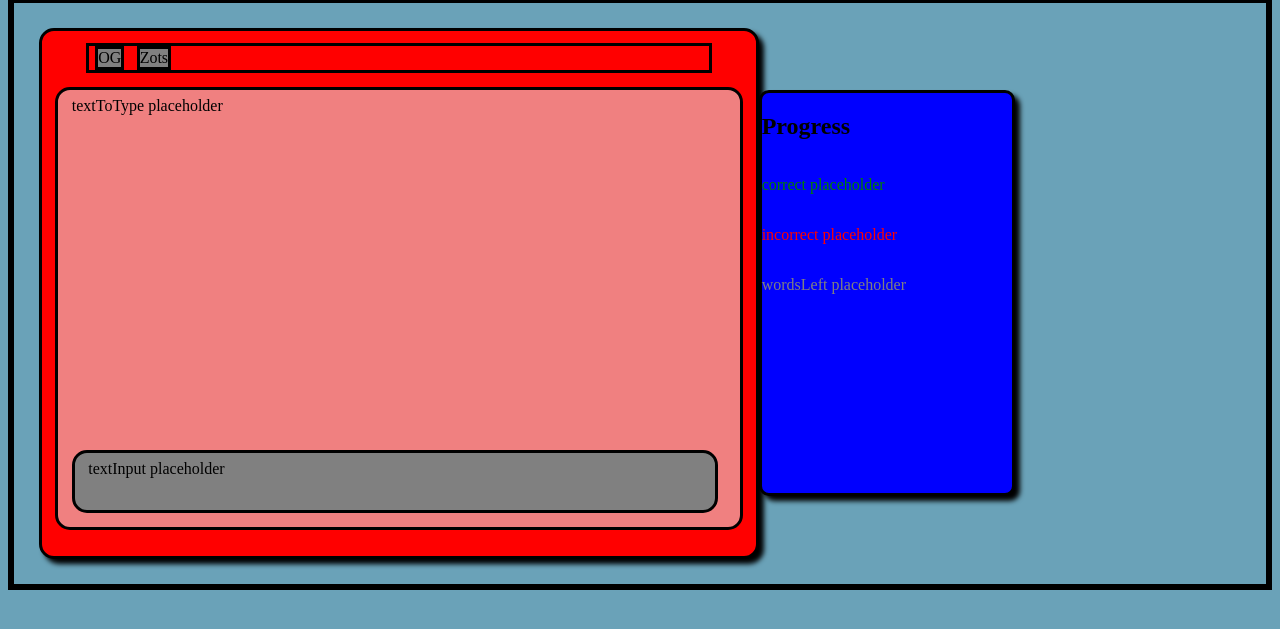
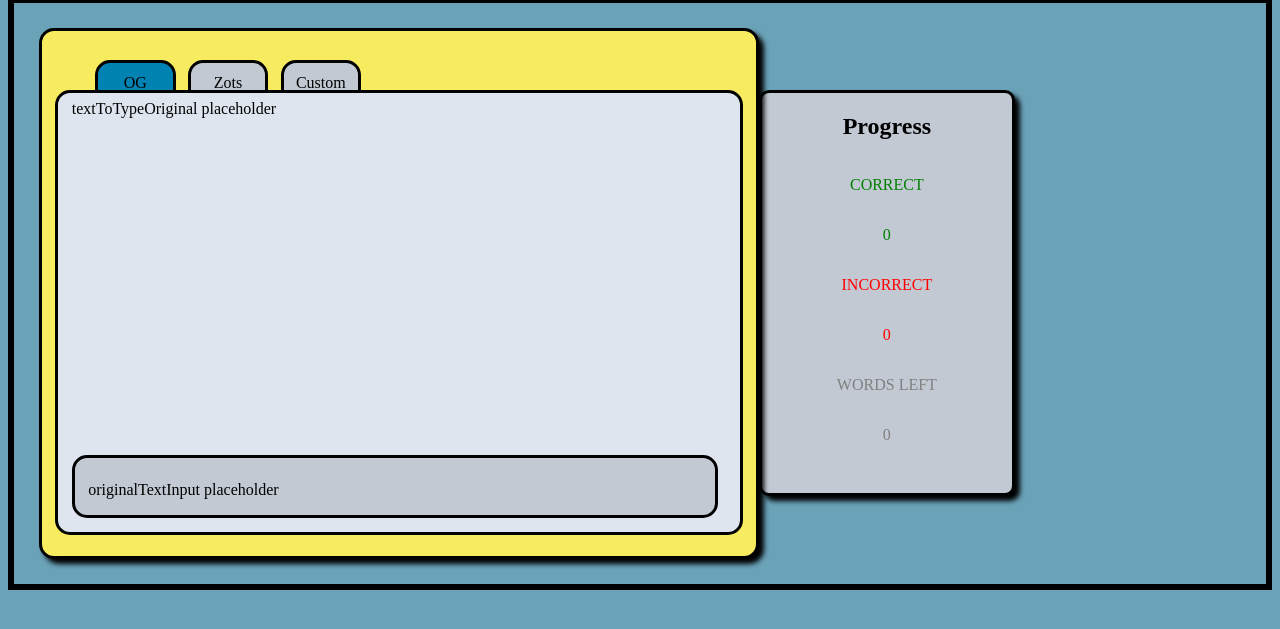
Before and after one commit to rlmech/ZotsPerMinute, a plain HTML site: page index.html in a window 1280 px wide. Shown: the part 97-726 px from the top of the page. Drawn offline with Linux system fonts and the light colour scheme.

Commit message:
Added simple animations, some formatting

```diff
--- a/index.html
+++ b/index.html
@@ -15,29 +15,44 @@
     <div class="container">
         <div class="bigTextBox">
             <div class="tabs">
-                <div class="tab" id="originalMode" onclick="showOriginal()">OG</div>
-                <div class="tab" id="zotsMode" onclick="showZots()">Zots</div>
+                <div class="tab" id="originalMode">OG</div>
+                <div class="tab" id="zotsMode">Zots</div>
+                <div class="tab" id="customMode">Custom</div>
             </div>
-            <div class="textToType">
-                textToType placeholder
-                <div class="textInput" input="text">
-                    textInput placeholder
+            <div class="textToType" id="originalScreen">
+                textToTypeOriginal placeholder
+                <div class="textInput" id="originalTextInput">
+                    <p>originalTextInput placeholder</p>
+                </div>
+            </div>
+            <div class="textToType" id="zotsScreen">
+                textToTypeZots placeholder
+                <div class="textInput" id="zotsTextInput">
+                    <p>zotsTextInput placeholder</p>
+                </div>
+            </div>
+            <div class="textToType" id="customScreen">
+                textToTypeCustom placeholder
+                <div class="textInput" id="customTextInput">
+                    <p>customTextInput placeholder</p>
                 </div>
             </div>
 
         </div>
         <div class="progressBar">
             <h2>Progress</h2>
-            <p id="correct">correct placeholder</p>
-            <p id="incorrect">incorrect placeholder</p>
-            <p id="wordsLeft">wordsLeft placeholder</p>
+            <p id="correct">CORRECT</p>
+            <p id="correctAmount">0</p>
+            <p id="incorrect">INCORRECT</p>
+            <p id="incorrectAmount">0</p>
+            <p id="wordsLeft">WORDS LEFT</p>
+            <p id="wordsLeftAmount">0</p>
         </div>
     </div>
 
 
 
-
-
-    <script src="./script.js"></script>
+    <script src="./screenswap.js"></script>
+    <script src="./handleTyping.js"></script>
 </body>
 </html>
--- /dev/null
+++ b/screenswap.js
@@ -0,0 +1,38 @@
+const originalMode = document.getElementById("originalMode");
+const zotsMode = document.getElementById("zotsMode");
+const customMode = document.getElementById("customMode");
+
+const originalScreen = document.getElementById("originalScreen");
+const zotsScreen = document.getElementById("zotsScreen");
+const customScreen = document.getElementById("customScreen");
+
+originalScreen.style.display = "block";
+zotsScreen.style.display = "none";
+customScreen.style.display = "none";
+
+let currentScreen = originalScreen;
+let currentMode = originalMode;
+changeScreens(currentScreen, currentMode);
+
+originalMode.addEventListener("click", clickedOriginal => {
+    changeScreens(originalScreen, originalMode);
+});
+
+zotsMode.addEventListener("click", clickedZots => {
+    changeScreens(zotsScreen, zotsMode);
+});
+
+customMode.addEventListener("click", clickedCustom => {
+    changeScreens(customScreen, customMode);
+});
+
+function changeScreens(screen, mode){
+    currentScreen.style.display = "none";
+    screen.style.display = "block";
+
+    currentMode.className = "tab";
+    mode.className = "activeTab";
+
+    currentScreen = screen;
+    currentMode = mode;
+};
--- a/script.js
+++ /dev/null
@@ -1,9 +0,0 @@
-let currentTab = document.getElementById("tabs");
-
-function showOriginal(){
-
-}
-
-function showZots(){
-
-}
--- a/style.css
+++ b/style.css
@@ -28,24 +28,26 @@ body {
     flex-direction: column;
     width: 20%;
     height: 400px;
-    background-color: blue;
+    background-color: #c2c9d3;
     border: solid black;
     box-shadow: black 5px 5px 5px;
+    align-items: center;
 }
 
-#correct{
+#correct, #correctAmount{
     color: green;
 }
 
-#incorrect{
+#incorrect, #incorrectAmount{
     color: red;
 }
 
-#wordsLeft{
+#wordsLeft, #wordsLeftAmount{
     color: grey;
 }
 
 .bigTextBox{
+    position: relative;
     border-radius: 15px;
     margin-left: 2%;
     margin-top: 2%;
@@ -56,38 +58,52 @@ body {
     align-items: center;
     width: 55%;
     height: 500px;
-    background-color: red;
+    background-color: #f7eb5f;
     border: solid black;
     box-shadow: black 5px 5px 5px;
 }
 
 .tabs{
+    position: relative;
+    top: 2%;
+    margin-top: 1%;
     display: flex;
     flex-direction: row;
     width: 90%;
-    /* Delete later */
-    border: solid black;
+    height: 8%;
 }
 
-.tab{
+.tab, .activeTab{
     margin-left: 1%;
     margin-right: 1%;
+    width: 12%;
+    height: 100%;
     display: flex;
     text-decoration: none;
-    background-color: grey;
+    background-color: #c2c9d3;
     align-items: center;
     justify-content: center;
     border: solid black;
+    border-radius: 15px;
+}
+
+.activeTab{
+    background-color: #0083b3;
+}
+
+.tab:hover{
+    background-color: #a8b0bb;
 }
 
 .textToType{
     position: relative;
     border-radius: 15px;
-    margin: 2%;
+    margin-left: 2%;
+    margin-right: 2%;
     padding: 1% 2% 1% 2%;
     width: 95%;
     height: 85%;
-    background-color: lightcoral;
+    background-color: #dee5ef;
     border: solid black;
 }
 
@@ -102,6 +118,6 @@ body {
     width: 90%;
     height: 10%;
     justify-content: center;
-    background-color: grey;
+    background-color: #c2c9d3;
     border: solid black;
 }
```
Also changed, not shown: handleTyping.js (added).
